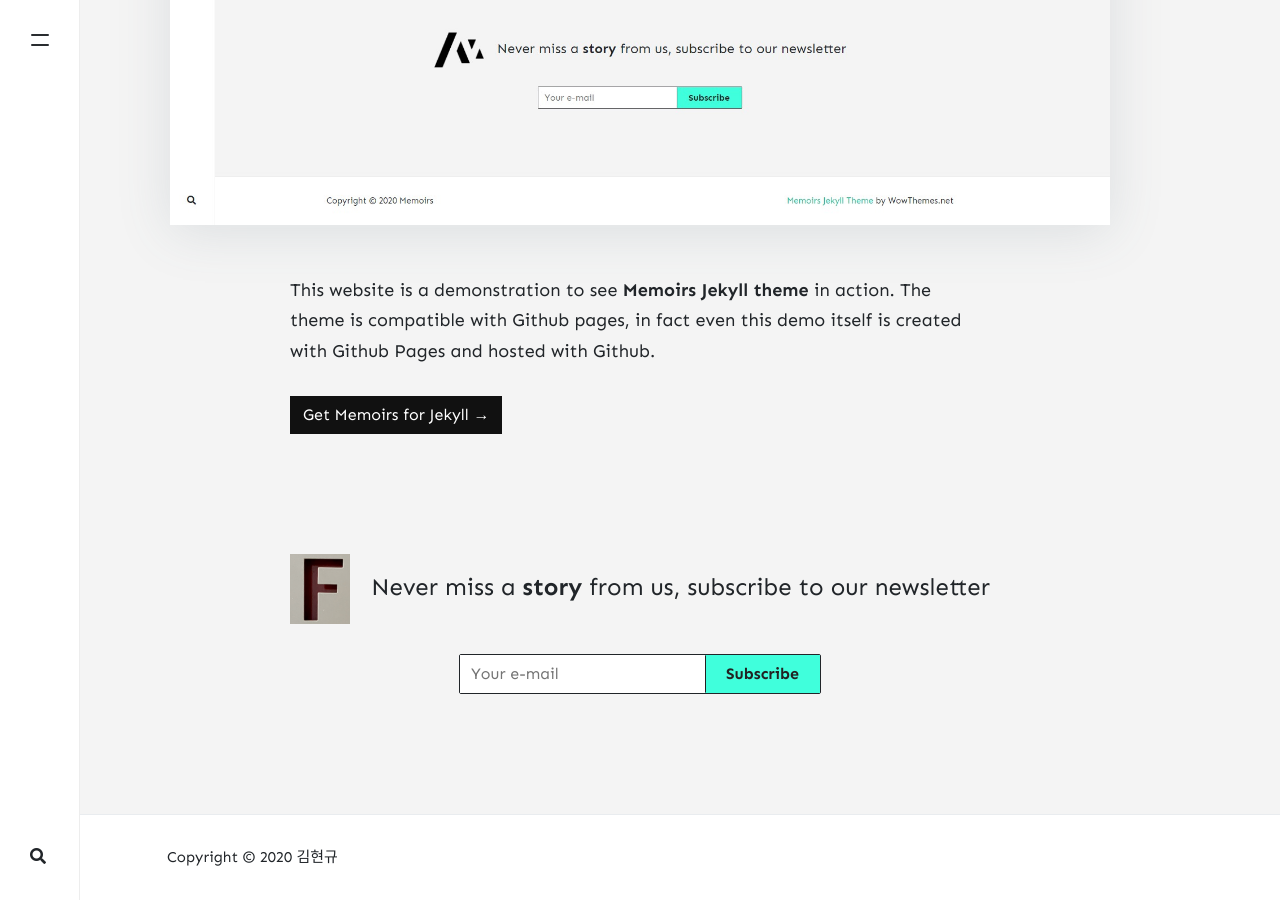
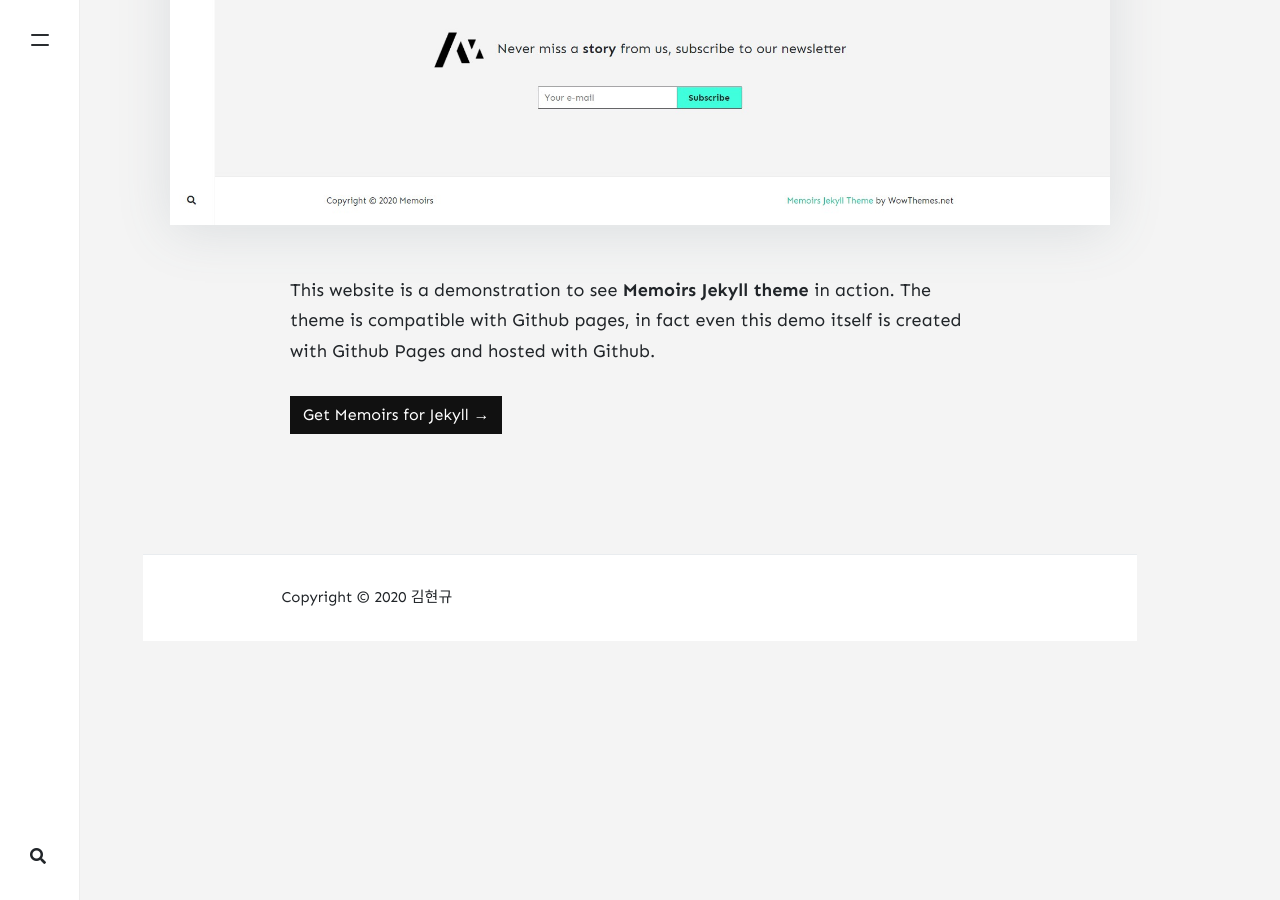
Before and after one commit to wonjun0120/wonjun0120.github.io, a Jekyll site: the page built from _pages/about.md, in a window 1280 px wide and 900 px high, scrolled down 1591 px. Built offline with Jekyll 4.4.1, drawn with Linux system fonts in a browser that asks for light colours; nearby versions of some CDN libraries; comment, search, counter and statistics services are not loaded; after the commit the page ends 2232 px from its top, so only the background shows below that.

Commit message:
:wastebasket: [삭제] 이메일 부분, 네비게이션에 일부분 삭제
메일기능, 네비게이션 필요없는 부분 삭제

```diff
--- a/_layouts/default.html
+++ b/_layouts/default.html
@@ -80,14 +80,14 @@
             <span class="badge badge-primary">Memoirs Jekyll Theme</span></a
           >
         </li>
-        <li>
+        <!-- <li>
           <a
             target="_blank"
             href="https://bootstrapstarter.com/bootstrap-templates/jekyll-theme-memoirs/"
             >Get Memoirs</a
           >
-        </li>
-        <li><a href="{{ site.baseurl }}/contact">Contact</a></li>
+        </li> -->
+        <!-- <li><a href="{{ site.baseurl }}/contact">Contact</a></li> -->
       </ul>
     </nav>
 
@@ -118,7 +118,7 @@
         {% if site.mailchimp-list %}
         <!-- Newsletter
     ================================================== -->
-        <div class="newsletter text-center">
+        <!-- <div class="newsletter text-center">
           <span class="h4"
             ><img
               src="{{ site.baseurl }}/{{ site.logo }}"
@@ -156,7 +156,7 @@
           </form>
         </div>
         {% endif %}
-      </div>
+      </div> -->
 
       <!-- Begin Footer
 ================================================== -->
```
Also changed, not shown: _layouts/archive.html (+1 -7 lines), _pages/contact.md (+2 -2 lines), _pages/about.md (line endings or trailing spaces).
